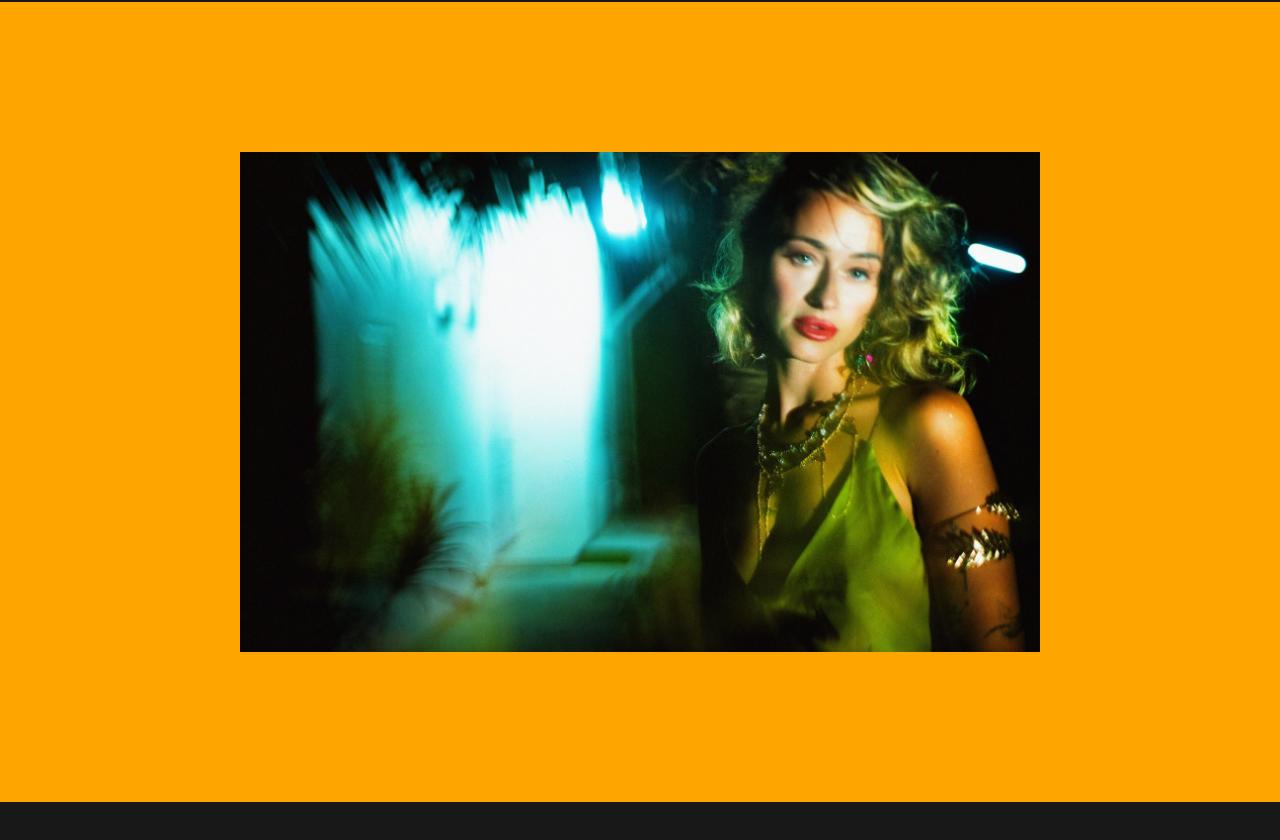
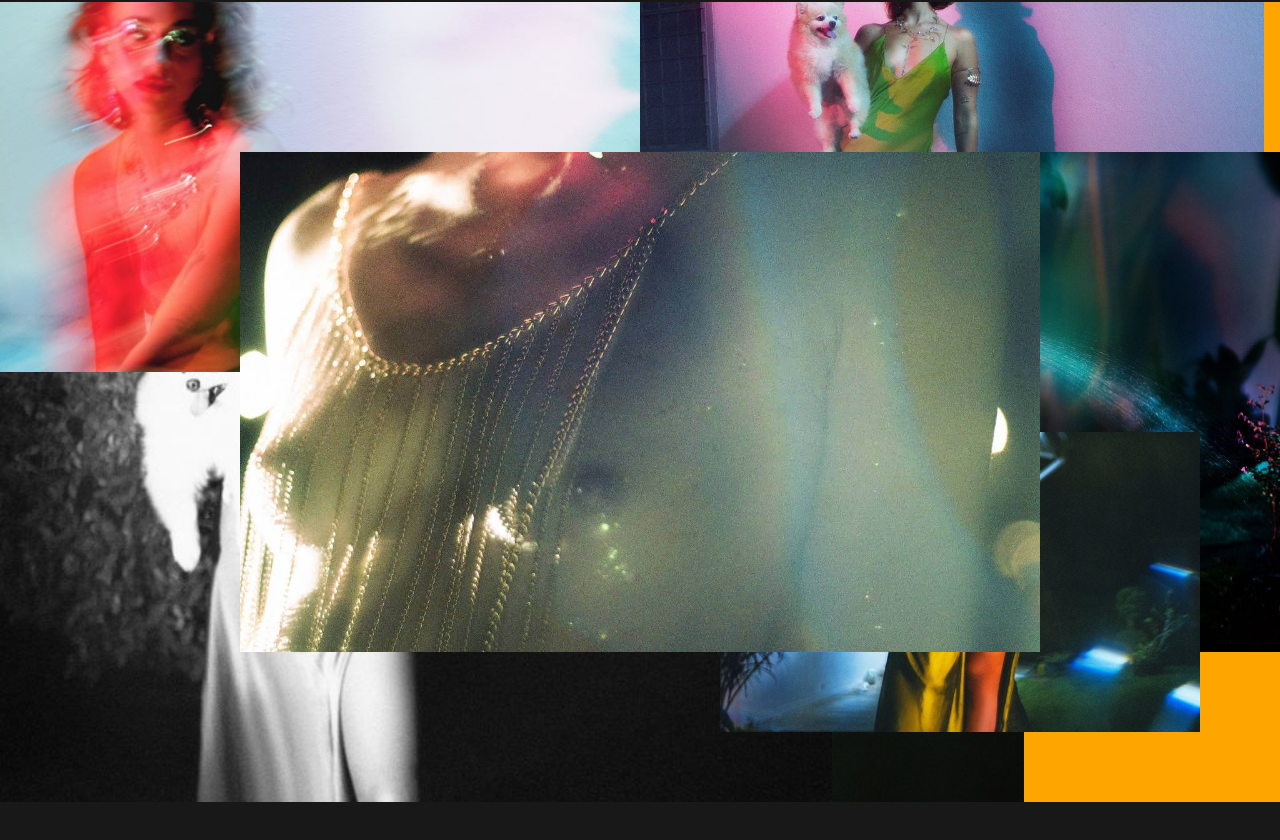
Before and after one commit to coilt/parallax-zoom, a Next.js app: page / in a window 1280 px wide. Shown: the part 798-1638 px from the top of the page. Built offline with nearby package versions, Linux system fonts and the light colour scheme.

Commit message:
Add functional gallery with several images

```diff
--- a/src/components/ZoomParallax/index.jsx
+++ b/src/components/ZoomParallax/index.jsx
@@ -6,6 +6,19 @@ import { useRef } from 'react';
 import { motion, useScroll, useTransform } from 'framer-motion';
 
 import Picture1 from '../../../public/images/001.jpg';
+import Picture2 from '../../../public/images/002.jpg';
+import Picture3 from '../../../public/images/003.jpg';
+import Picture4 from '../../../public/images/004.jpg';
+import Picture5 from '../../../public/images/005.jpg';
+import Picture6 from '../../../public/images/006.jpg';
+import Picture7 from '../../../public/images/007.jpg';
+import Picture8 from '../../../public/images/008.jpg';
+import Picture9 from '../../../public/images/009.jpg';
+import Picture10 from '../../../public/images/010.jpg';
+import Picture11 from '../../../public/images/011.jpg';
+import Picture12 from '../../../public/images/012.jpg';
+import Picture13 from '../../../public/images/013.jpg';
+
 
 export default function Gallery() {
 
@@ -16,21 +29,90 @@ export default function Gallery() {
   })
 
 const scale4 = useTransform(scrollYProgress, [0, 1], [1, 4]);
+const scale5 = useTransform(scrollYProgress, [0, 1], [1, 5]);
+const scale6 = useTransform(scrollYProgress, [0, 1], [1, 6]);
+const scale8 = useTransform(scrollYProgress, [0, 1], [1, 8]);
+const scale9 = useTransform(scrollYProgress, [0, 1], [1, 9]);
+const scale10 = useTransform(scrollYProgress, [0, 1], [1, 10]);
+const scale11 = useTransform(scrollYProgress, [0, 1], [1, 11]);
+const scale12 = useTransform(scrollYProgress, [0, 1], [1, 12]);
+const scale13 = useTransform(scrollYProgress, [0, 1], [1, 13]);
+
+
+const pictures = [
+  {
+    src: Picture1,
+    scale: scale4
+  },
+  {
+    src: Picture2,
+    scale: scale4
+  },
+  {
+    src: Picture3,
+    scale: scale4
+  },
+  {
+    src: Picture4,
+    scale: scale4
+  },
+  {
+    src: Picture5,
+    scale: scale4
+  },
+  {
+    src: Picture6,
+    scale: scale4
+  },
+  {
+    src: Picture7,
+    scale: scale4
+  },
+  {
+    src: Picture8,
+    scale: scale4
+  },
+  {
+    src: Picture9,
+    scale: scale4
+  },
+  {
+    src: Picture10,
+    scale: scale4
+  },
+  {
+    src: Picture11,
+    scale: scale4
+  },
+  {
+    src: Picture12,
+    scale: scale4
+  },
+  {
+    src: Picture13,
+    scale: scale4
+  },
+]
 
   return (
     <div ref={containerRef} className={styles.container}>
       <div className={styles.sticky}>
+{
+  pictures.map(({src, scale }, index) => {
+    return <div key={index} className={styles.el}>
+    <motion.div style={{scale}}  className={styles.imagecontainer}>
+        <Image
+            src={src}
+            fill
+            alt='image'
+            placeholder='blur'
+        />
+    </motion.div>
+    </div>
+  })
+}
 
-        <div className={styles.el}>
-          <motion.div style={{scale: scale4}}  className={styles.imagecontainer}>
-              <Image
-                  src={Picture1}
-                  fill={true}
-                  alt='image'
-                  placeholder='blur'
-              />
-          </motion.div>
-          </div>
+
         </div>
       </div>
 
--- a/src/components/ZoomParallax/styles.module.scss
+++ b/src/components/ZoomParallax/styles.module.scss
@@ -7,6 +7,7 @@
     top: 0px;
     height: 100vh;
     background-color: orange;
+    overflow: hidden;
   }
 
   .el {
@@ -28,9 +29,70 @@
 
       img {
         object-fit: cover;
-        height: 100vh;
-        width: 100vw;
+
       }
+
+    }
+    &:nth-of-type(2){
+        .imagecontainer{
+            top: -30vh;
+            left: 5vw;
+            width: 35vw;
+            height: 30vh;
+        }
+    }
+    &:nth-of-type(3){
+        .imagecontainer{
+            top: -10vh;
+            left: -25vw;
+            width: 20vw;
+            height: 45vh;
+        }
+    }
+    &:nth-of-type(4){
+        .imagecontainer{
+            left: 27.5vw;
+            width: 25vw;
+            height: 25vh;
+        }
+    }
+    &:nth-of-type(5){
+        .imagecontainer{
+            top: 27.5vh;
+            left: 5vw;
+            width: 20vw;
+            height: 25vh;
+        }
+    }
+    &:nth-of-type(6){
+        .imagecontainer{
+            top: 27.5vh;
+            left: -22.5vw;
+            width: 30vw;
+            height: 25vh;
+        }
+    }
+    &:nth-of-type(7){
+        .imagecontainer{
+            top: 22.5vh;
+            left: 25vw;
+            width: 15vw;
+            height: 15vh;
+        }
+
+
+
+
+
+
+
+
+
+
+
+
+
+
     }
   }
 }
```
